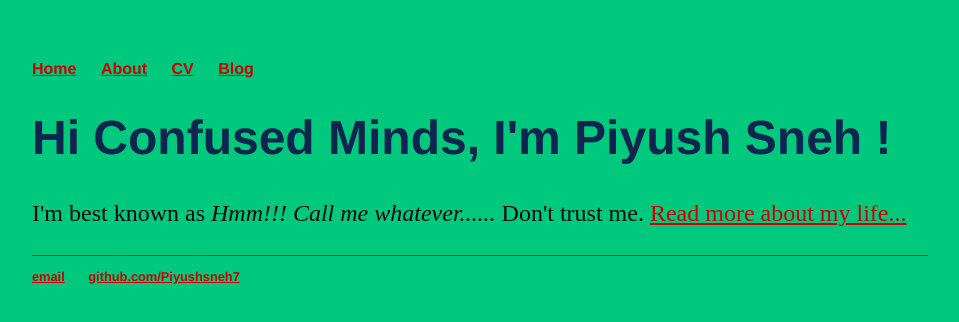
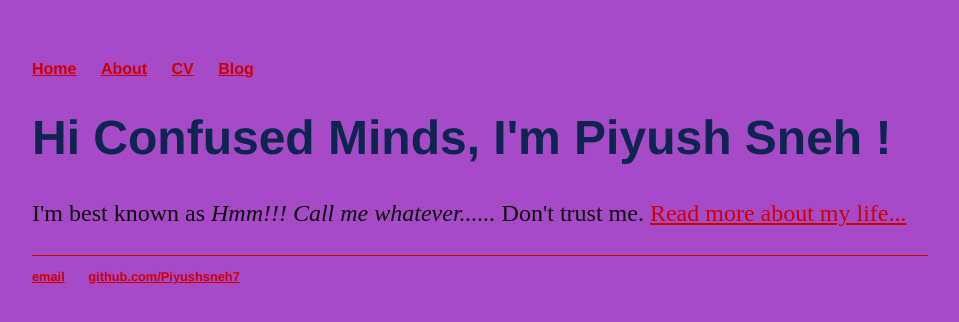
Before and after one commit to Piyushsneh7/Piyushsneh7.github.io, a plain HTML site: page index.html in a window 1280 px wide. Shown: the whole page, without its empty margins (160-1119 px from the left). Drawn offline with Linux system fonts and the light colour scheme.

Commit message:
Update main.css

```diff
--- a/main.css
+++ b/main.css
@@ -1,7 +1,7 @@
 body {
     margin: 60px auto;
     width: 70%;
-    background-color:#00c87c;
+    background-color:#a74ac7;
 }
 nav ul, footer ul {
     font-family:'Helvetica', 'Arial', 'Sans-Serif';
```
